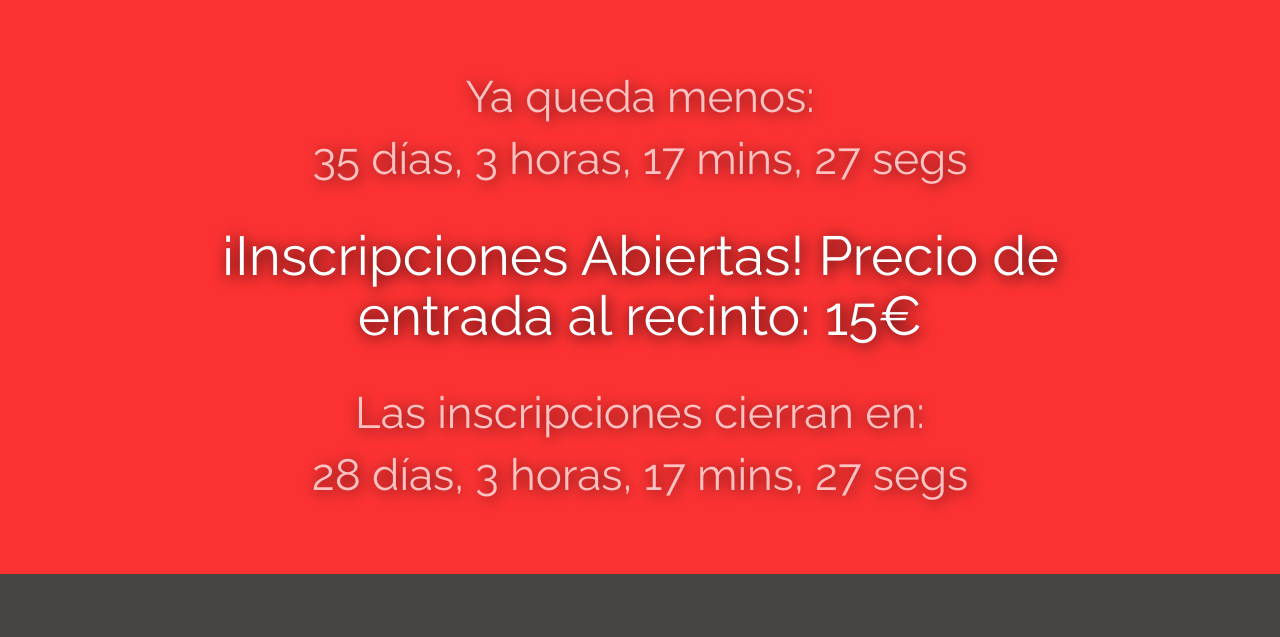
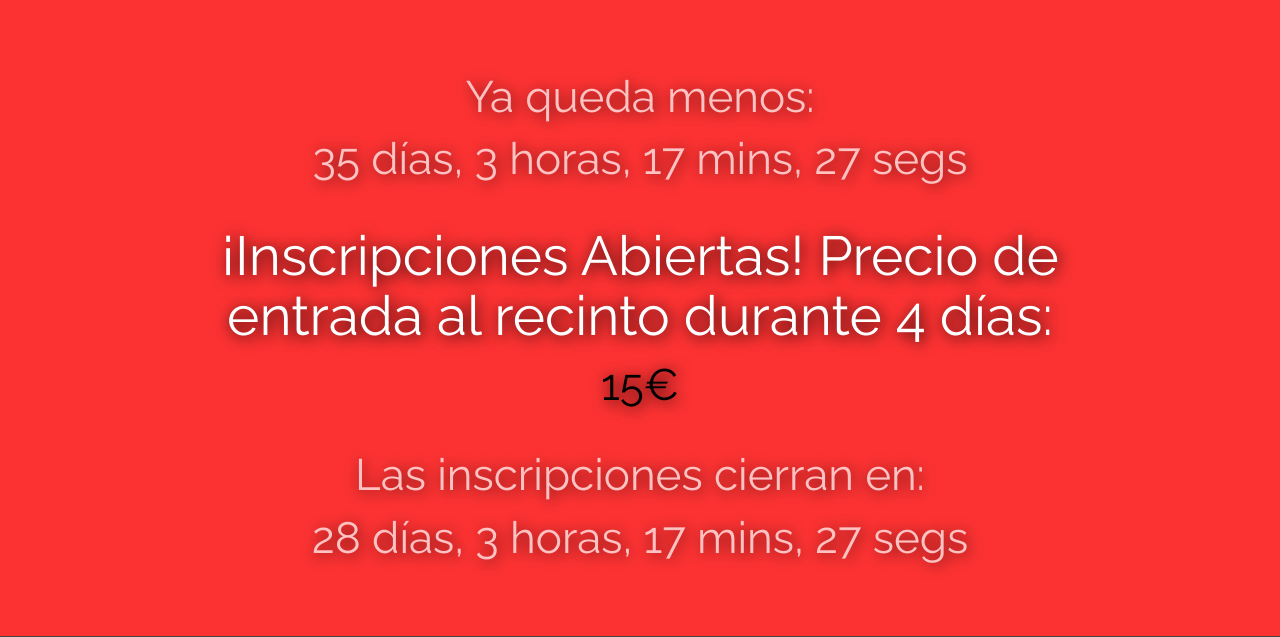
Before and after one commit to ndrs92/Technium-Web, a PHP site: page /technium/ in a window 1280 px wide. Shown: the part 1674-2311 px from the top of the page. Run offline with PHP 8.4, Linux system fonts and the light colour scheme; some libraries are stand-ins or nearby versions; some web fonts are replaced.

Commit message:
added info for tournaments

```diff
--- a/index.php
+++ b/index.php
@@ -147,7 +147,7 @@
 };
 </script>
 <h1 id="party">Ya queda menos: <h1 id="countbox1"></h1></h1><br/>
-<h1 id="abierto">¡Inscripciones Abiertas! Precio de entrada al recinto: 15€</h1><br/>
+<h1 id="abierto">¡Inscripciones Abiertas! Precio de entrada al recinto durante 4 días: <h1 style="color:black;">15€</h1></h1><br/>
 <h1 id="party">Las inscripciones cierran en: <h1 id="countbox2"></h1></h1>
 </div>
 </div>
```
